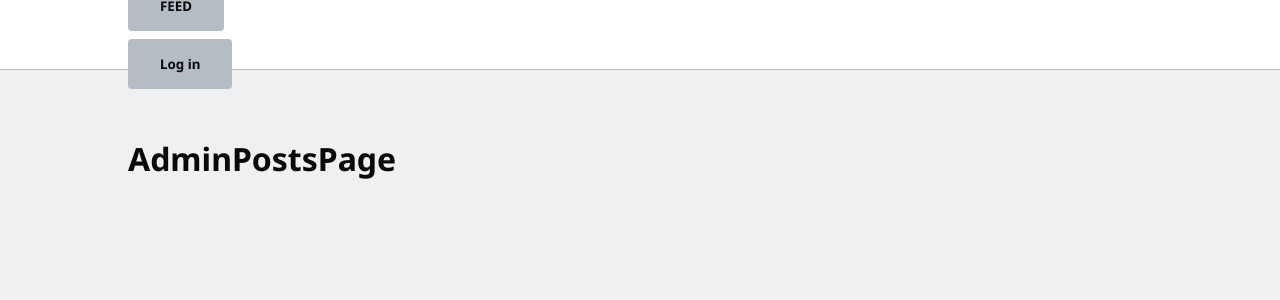
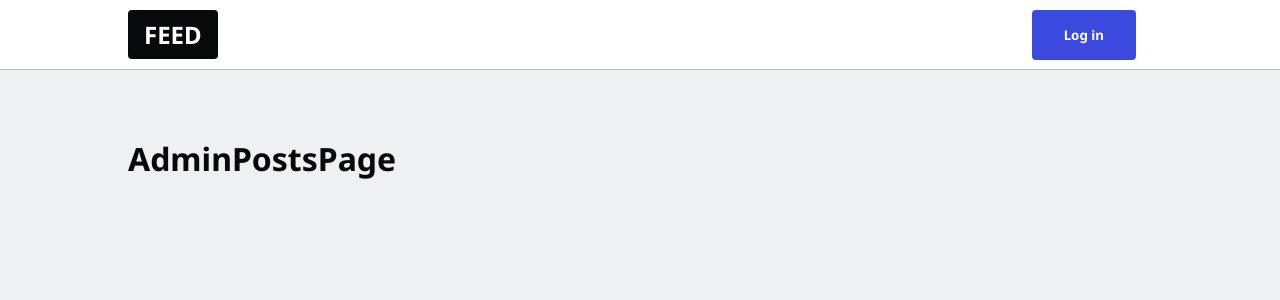
Before and after one commit to petegq/next-post, a Next.js app: page /admin in a window 1280 px wide. Shown: the top 300 px of the page. Built offline with nearby package versions, Linux system fonts and the light colour scheme.

Commit message:
Add extra styling to Navbar

```diff
--- a/components/Navbar.js
+++ b/components/Navbar.js
@@ -1,21 +1,24 @@
 import Link from "next/link";
 
 export default function Navbar() {
-  const { user, username } = {};
+  const user = null;
+  const username = null;
 
   return (
     <nav className="navbar">
       <ul>
         <li>
           <Link href="/">
-            <button>FEED</button>
+            <button className="btn-logo">FEED</button>
           </Link>
+        </li>
 
+        {/* user is signed-in and has username */}
         {username && (
           <>
-              <li>
+            <li className="push-left">
               <Link href="/admin">
-                  <button>Write Posts</button>
+                <button className="btn-blue">Write Posts</button>
               </Link>
             </li>
             <li>
@@ -26,16 +29,14 @@ export default function Navbar() {
           </>
         )}
 
+        {/* user is not signed OR has not created username */}
         {!username && (
-            <>
           <li>
             <Link href="/enter">
-                  <button>Log in</button>
+              <button className="btn-blue">Log in</button>
             </Link>
           </li>
-            </>
         )}
-        </li>
       </ul>
     </nav>
   );
```
Lines whose indentation alone changed are shown as unchanged.
